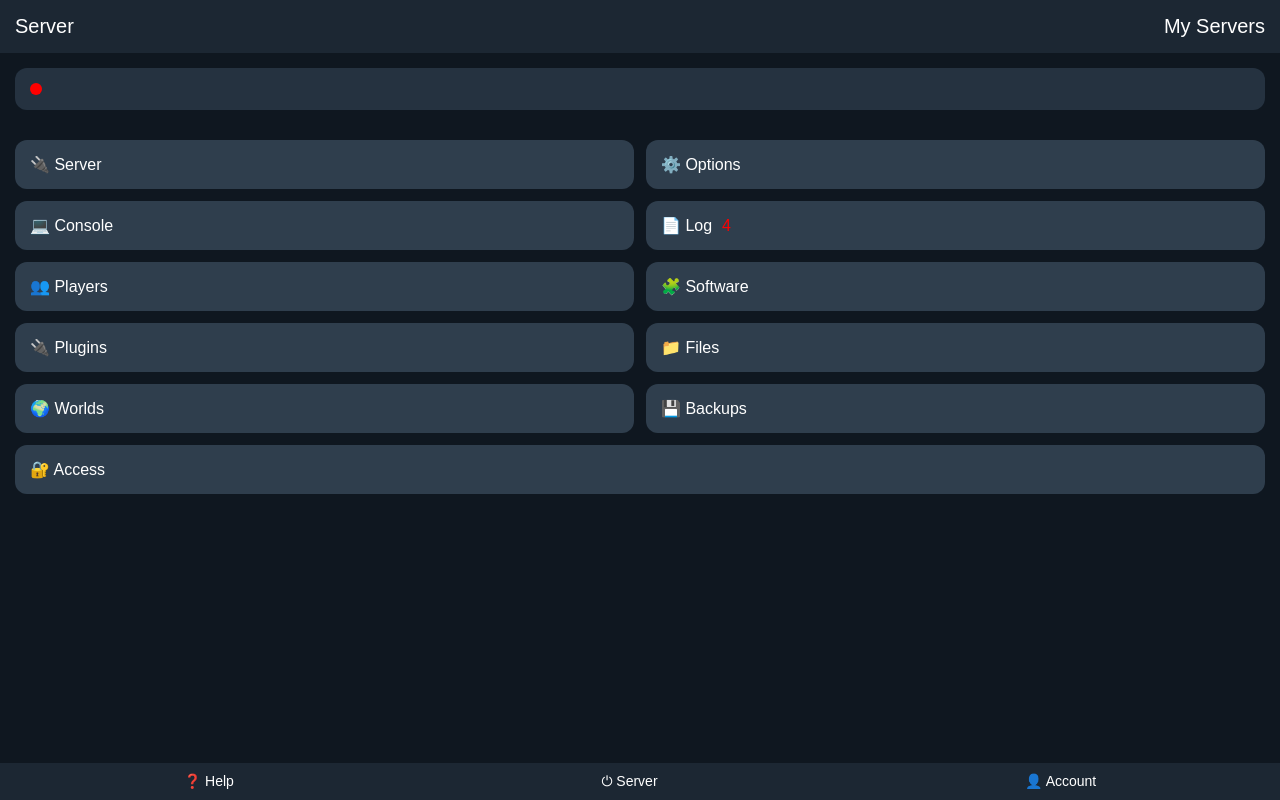
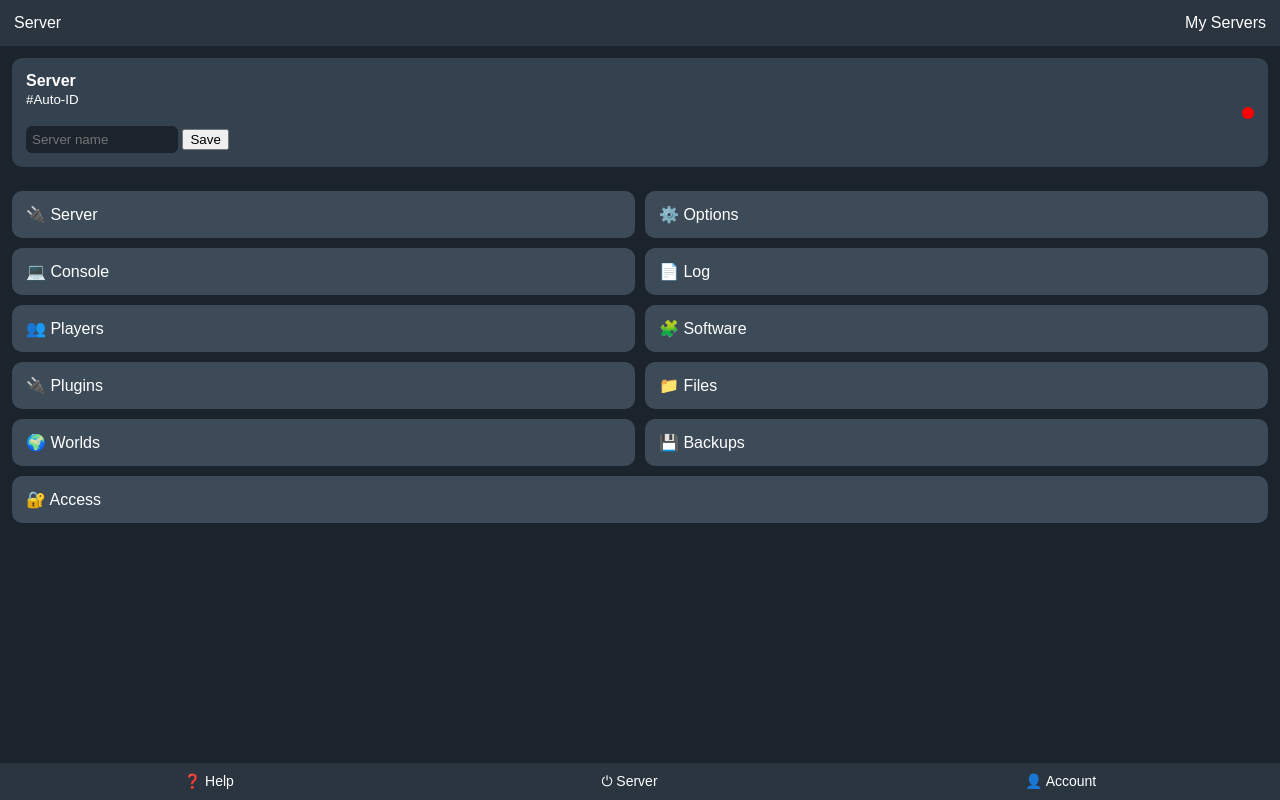
Before and after one commit to HAKERPRINCE/HAKERPRINCE.github.io, a plain HTML site: page panel.html in a window 1280 px wide. Drawn offline with Linux system fonts and the light colour scheme.

Commit message:
panel.html

```diff
--- a/panel.html
+++ b/panel.html
@@ -7,26 +7,26 @@
 <style>
 body{
   margin:0;
-  background:#0f1720;
+  background:#1b232c;
   font-family:Arial, sans-serif;
   color:white;
 }
 
-/* top bar */
+/* TOP BAR */
 .top{
-  background:#1c2733;
-  padding:15px;
-  font-size:20px;
+  background:#2a3540;
+  padding:14px;
   display:flex;
   justify-content:space-between;
   align-items:center;
 }
 
+/* SERVER BOX */
 .server-box{
-  background:#253240;
-  margin:15px;
-  padding:15px;
-  border-radius:12px;
+  background:#34414e;
+  margin:12px;
+  padding:14px;
+  border-radius:10px;
   display:flex;
   justify-content:space-between;
   align-items:center;
@@ -39,40 +39,44 @@ body{
   border-radius:50%;
 }
 
-/* menu */
+/* INPUT */
+input{
+  background:#1b232c;
+  border:none;
+  color:white;
+  padding:6px;
+  border-radius:6px;
+  width:140px;
+}
+
+/* MENU */
 .menu{
   display:grid;
   grid-template-columns:1fr 1fr;
-  gap:12px;
-  padding:15px;
+  gap:10px;
+  padding:12px;
 }
 
 .item{
-  background:#2f3e4d;
-  padding:15px;
-  border-radius:12px;
+  background:#3d4b59;
+  padding:14px;
+  border-radius:10px;
   display:flex;
   align-items:center;
   gap:10px;
-  cursor:pointer;
 }
 
-.item:hover{
-  background:#3a4c5f;
-}
-
-/* full width */
 .full{
   grid-column:1 / -1;
 }
 
-/* bottom bar */
+/* BOTTOM BAR */
 .bottom{
   position:fixed;
   bottom:0;
   left:0;
   right:0;
-  background:#1c2733;
+  background:#2a3540;
   display:flex;
   justify-content:space-around;
   padding:10px 0;
@@ -83,21 +87,33 @@ body{
 
 <body>
 
+<!-- TOP -->
 <div class="top">
   <div>Server</div>
   <div>My Servers</div>
 </div>
 
+<!-- SERVER INFO -->
 <div class="server-box">
-  <div class="status"></div>
+  <div>
+    <b id="serverName">Server</b><br>
+    <small>#Auto-ID</small><br><br>
+
+    <!-- NAME CHANGE -->
+    <input type="text" id="nameInput" placeholder="Server name">
+    <button onclick="changeName()">Save</button>
+  </div>
+
+  <div class="status" id="status"></div>
 </div>
 
+<!-- MENU -->
 <div class="menu">
   <div class="item">🔌 Server</div>
   <div class="item">⚙️ Options</div>
 
   <div class="item">💻 Console</div>
-  <div class="item">📄 Log <span style="color:red;">4</span></div>
+  <div class="item">📄 Log</div>
 
   <div class="item">👥 Players</div>
   <div class="item">🧩 Software</div>
@@ -111,11 +127,29 @@ body{
   <div class="item full">🔐 Access</div>
 </div>
 
+<!-- BOTTOM -->
 <div class="bottom">
   <div>❓ Help</div>
   <div>⏻ Server</div>
   <div>👤 Account</div>
 </div>
 
+<script>
+/* LOAD SAVED NAME */
+let savedName = localStorage.getItem("serverName");
+if(savedName){
+  document.getElementById("serverName").innerText = savedName;
+}
+
+/* CHANGE NAME */
+function changeName(){
+  let name = document.getElementById("nameInput").value;
+  if(name){
+    document.getElementById("serverName").innerText = name;
+    localStorage.setItem("serverName", name);
+  }
+}
+</script>
+
 </body>
 </html>
```
